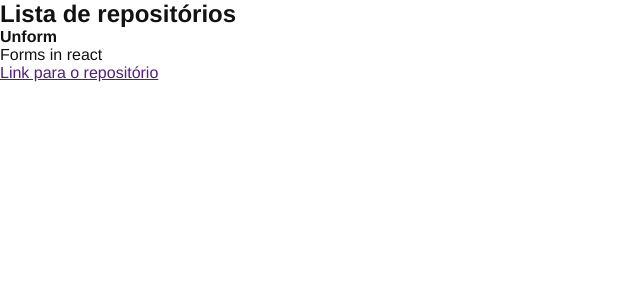
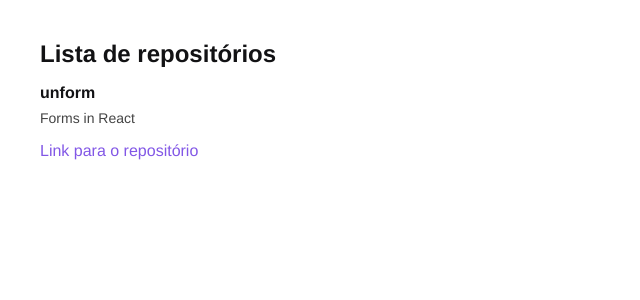
Before and after one commit to thiagosawada/ignite-github-explorer, a React app: page / in a window 1280 px wide. Shown: the top 300 px of the page, without its empty margins (0-640 px from the left). Built offline with nearby package versions, Linux system fonts and the light colour scheme.

Commit message:
Repository item and styles

```diff
--- /dev/null
+++ b/src/components/RepositoryItem.jsx
@@ -0,0 +1,10 @@
+export function RepositoryItem({ repository }) {
+  return (
+    <li>
+      <strong>{ repository?.name ?? "Default"}</strong>
+      <p>{ repository?.description ?? "Default" }</p>
+
+      <a href={ repository?.link ?? "Default" }>Link para o repositório</a>
+    </li>
+  );
+}
--- a/src/components/RepositoryList.jsx
+++ b/src/components/RepositoryList.jsx
@@ -1,14 +1,19 @@
+import { RepositoryItem } from "./RepositoryItem";
+
+import "../styles/repositories.scss";
+
+const repository = {
+  name: "unform",
+  description: "Forms in React",
+  link: "https://github.com/unform/unform"
+}
+
 export function RepositoryList() {
   return (
     <section className="repository-list">
       <h1>Lista de repositórios</h1>
         <ul>
-          <li>
-            <strong>Unform</strong>
-            <p>Forms in react</p>
-
-            <a href="">Link para o repositório</a>
-          </li>
+          <RepositoryItem repository={repository} />
         </ul>
     </section>
   );
--- /dev/null
+++ b/src/styles/repositories.scss
@@ -0,0 +1,30 @@
+section.repository-list {
+  margin: 40px;
+
+  h1 {
+    margin-bottom: 16px;
+  }
+
+  ul {
+    list-style: none;
+
+    li {
+      & + li {
+        margin-top: 20px;
+      }
+
+      p {
+        font-size: 14px;
+        color: #444;
+        margin-top: 8px;
+      }
+
+      a {
+        display: inline-block;
+        margin-top: 16px;
+        text-decoration: none;
+        color: #8257e6;
+      }
+    }
+  }
+}
```
